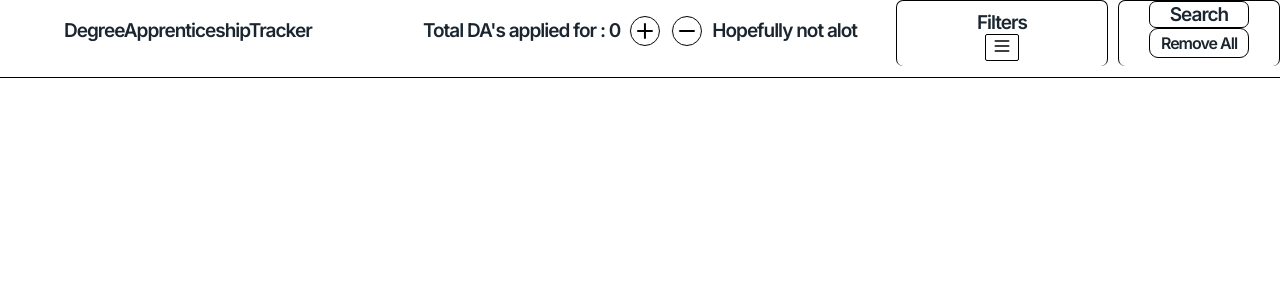
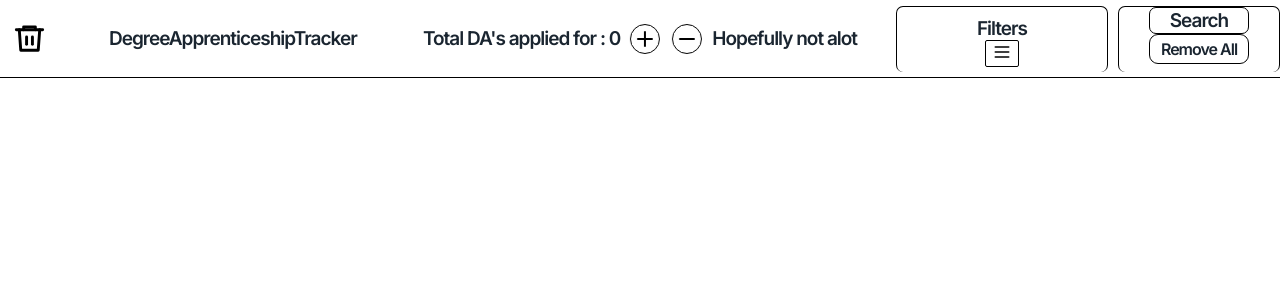
Before and after one commit to Firas12123/Degree-Apprenticeship-Finder, a Flask app: page / in a window 1280 px wide. Shown: the top 300 px of the page. Run offline with Flask 3, Linux system fonts and the light colour scheme; data that the repository does not hold is empty.

Commit message:
bin page

```diff
--- a/main.py
+++ b/main.py
@@ -65,7 +65,9 @@ def give_jobs():
         sync_jobs(jobs_dict, connection)
         return "", 200
 
-
+@app.route("/removed_jobs")
+def removed_jobs():
+    return render_template("Removed.html")
 
 if __name__ == "__main__":
     app.run(debug=True)
--- a/static/main.js
+++ b/static/main.js
@@ -17,6 +17,8 @@ const jobs_select = document.querySelectorAll(".filter-tick")
 const tick_filter_svg = document.querySelectorAll(".tick-filter")
 const job_titles = document.querySelectorAll(".job-titles")
 const filter_div = document.getElementById("filters")
+const yes_button = document.querySelectorAll(".yes")
+const no_button = document.querySelectorAll(".no")
 let total_applied = 0
 
 job_box.forEach((box, index) => {
@@ -111,6 +113,7 @@ cancel_b.forEach((canceler, index) => {
         }
     })
     canceler.addEventListener("click", removeOverlay);
+    no_button[index].addEventListener("click", removeOverlay)
 })
 
 function searchJobs(task){
--- a/static/style.css
+++ b/static/style.css
@@ -28,6 +28,7 @@ body{
 .navbar{
     display: flex;
     position: relative;
+    align-items: center;
     border-bottom: solid black 1px;
     height: 77px;
 }
@@ -433,6 +434,32 @@ body{
     cursor: pointer;
 }
 
+#removed-jobs{
+    text-decoration: none;
+    color: black;
+    margin-left: 10px;
+    display: flex;
+    align-items: center;
+    justify-content: space-between;
+    height: 35px;
+    width: 35px;
+}
+
+#bin-icon{
+    height: 35px;
+    width: 35px;
+    flex-shrink: 0;
+    transition: 0.4s ease;
+    border: red 0;
+    padding: 2px;
+}
+
+#bin-icon:hover {
+    transform: scale(1.04);
+        border-radius: 10px;
+    border: solid black 1px;
+}
+
 .tick-filter{
     margin-left: auto;
     width: 17px;
--- a/templates/DegreeApprenticeship.html
+++ b/templates/DegreeApprenticeship.html
@@ -11,6 +11,15 @@
 <body>
 <header>
     <nav class="navbar">
+        <a id="removed-jobs" href ="{{ url_for("removed_jobs") }}">
+            <svg id="bin-icon" xmlns="http://www.w3.org/2000/svg" width="24"height="24"viewBox="0 0 24 24"fill="none"stroke="currentColor"stroke-width="2"stroke-linecap="round"stroke-linejoin="round">
+                <path d="M3 6h18"></path>
+                <path d="M8 6V4h8v2"></path>
+                <path d="M19 6l-1 14H6L5 6"></path>
+                <path d="M10 11v5"></path>
+                <path d="M14 11v5"></path>
+            </svg>
+        </a>
         <p class="main-font" id="nav-title">DegreeApprenticeshipTracker</p>
         <div class="nav-counter">
             <p class="main-font" id="applied-counter"></p>
```
Also changed, not shown: templates/Removed.html (added, +10 -0 lines).
